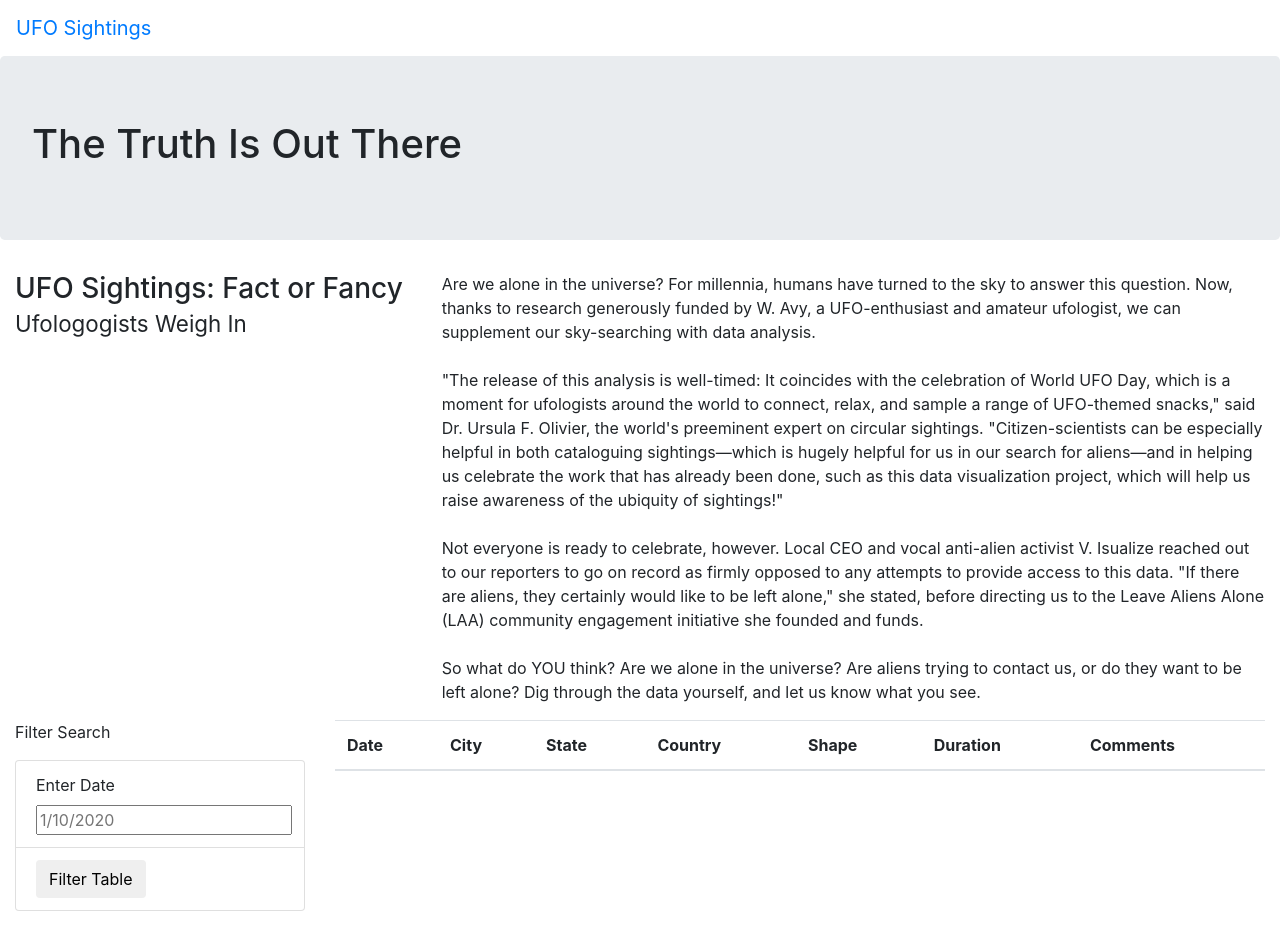
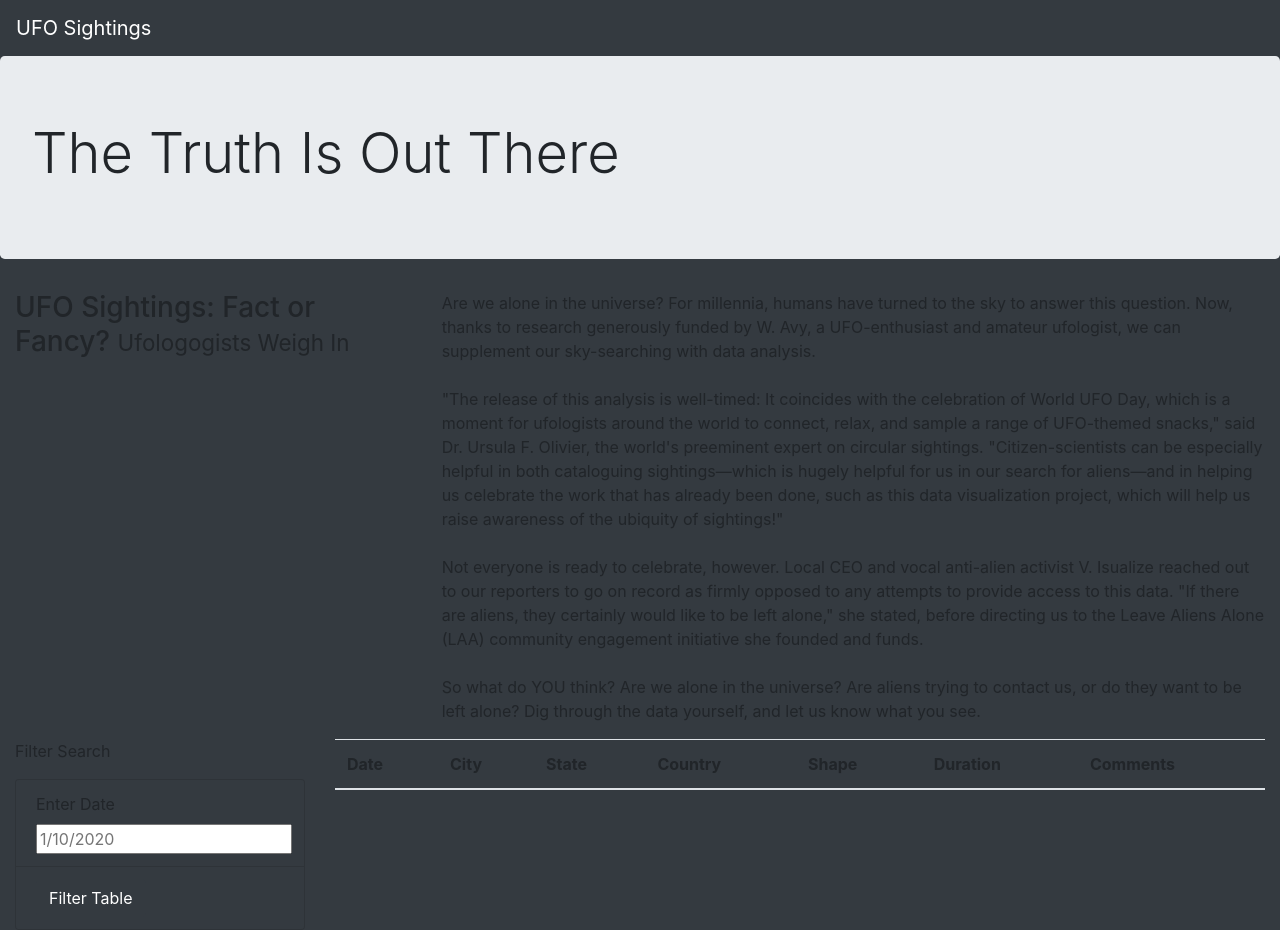
Before and after one commit to caseychen3605/UFOs, a plain HTML site: page index.html in a window 1280 px wide. Drawn offline with nearby package versions, Linux system fonts and the light colour scheme.

Commit message:
Added data and customized page with CSS

```diff
--- a/index.html
+++ b/index.html
@@ -15,10 +15,10 @@
     <!-- links index.html to the style.css file -->
 
 </head>
-<body>
+<body class="bg-dark">
     <div class="wrapper">
     <!-- "wrapper" helps group the elements and specifies the styling in the stylesheet -->
-        <nav class="navbar navbar-expand-lg">
+        <nav class="navbar navbar-dark bg-dark navbar-expand-lg">
         <!-- creates a navigation bar that can collapse or resize according to the screen size -->
             <a class="navbar-brand" href="index.html">UFO Sightings</a>
             <!-- resets the webpage after a filter has been applied to the table -->
@@ -26,13 +26,13 @@
     </div>
 
     <div class="jumbotron">
-        <h1>The Truth Is Out There</h1>
+        <h1 class="display-4">The Truth Is Out There</h1>
     </div>
 
     <div class="container-fluid">
         <div class="row">
             <div class="col-md-4">
-                <h3>UFO Sightings: Fact or Fancy <small>Ufologogists Weigh In</small></h3>
+                <h3>UFO Sightings: Fact or Fancy? <small>Ufologogists Weigh In</small></h3>
             </div>
             <div class="col-md-8">
                 <p>
@@ -46,17 +46,17 @@
     <div class="container-fluid">
         <div class="row">
             <div class="col-md-3">
-                <form>
+                <form class="bg-dark">
                     <p>Filter Search</p>
-                    <ul class="list-group">
-                        <li class="list-group-item">
+                    <ul class="list-group bg-dark">
+                        <li class="list-group-item bg-dark" >
                             <label for="date">Enter Date</label>
                             <input type="text" placeholder="1/10/2020" id="datetime" />
                             <!-- type="text" looks for text to be input -->
                             <!-- id="datetime" is what JS will look for when button is clicked -->
                         </li>
-                        <li class="list-group-item">
-                            <button id="filter-btn" type="button" class="btn btn-default">Filter Table</button>
+                        <li class="list-group-item bg-dark">
+                            <button id="filter-btn" type="button" class="btn btn-dark center" >Filter Table</button>
                             <!-- type="button" tells the browser that the button does nothing by default -->
                             <!-- class="btn btn-default" adds styling to the button -->
                         </li>
@@ -78,10 +78,16 @@
                             <!-- <th> indicates the column name -->
                         </tr>
                     </thead>
-                    <tbody></tbody>
+                    <tbody>
+                    </tbody>
                 </table>
             </div>
         </div>
     </div>
+    <script src="https://cdnjs.cloudflare.com/ajax/libs/d3/4.11.0/d3.js"></script>
+    <script src="static/js/data.js"></script>
+    <script src="static/js/app.js"></script>
+    <!-- Adding the link to D3.js allows the library to react to the user input -->
+    <!-- data.js is linked next so that the data is loaded and can be accessed -->
 </body>
 </html>
```
